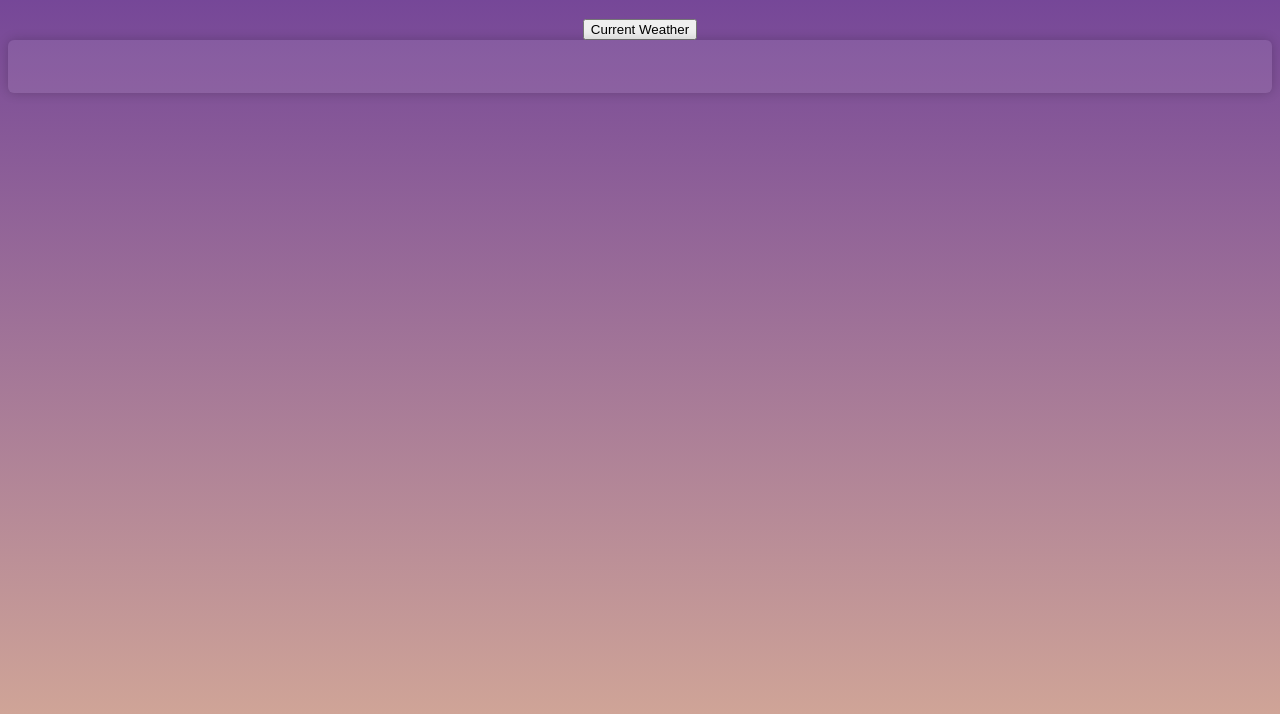
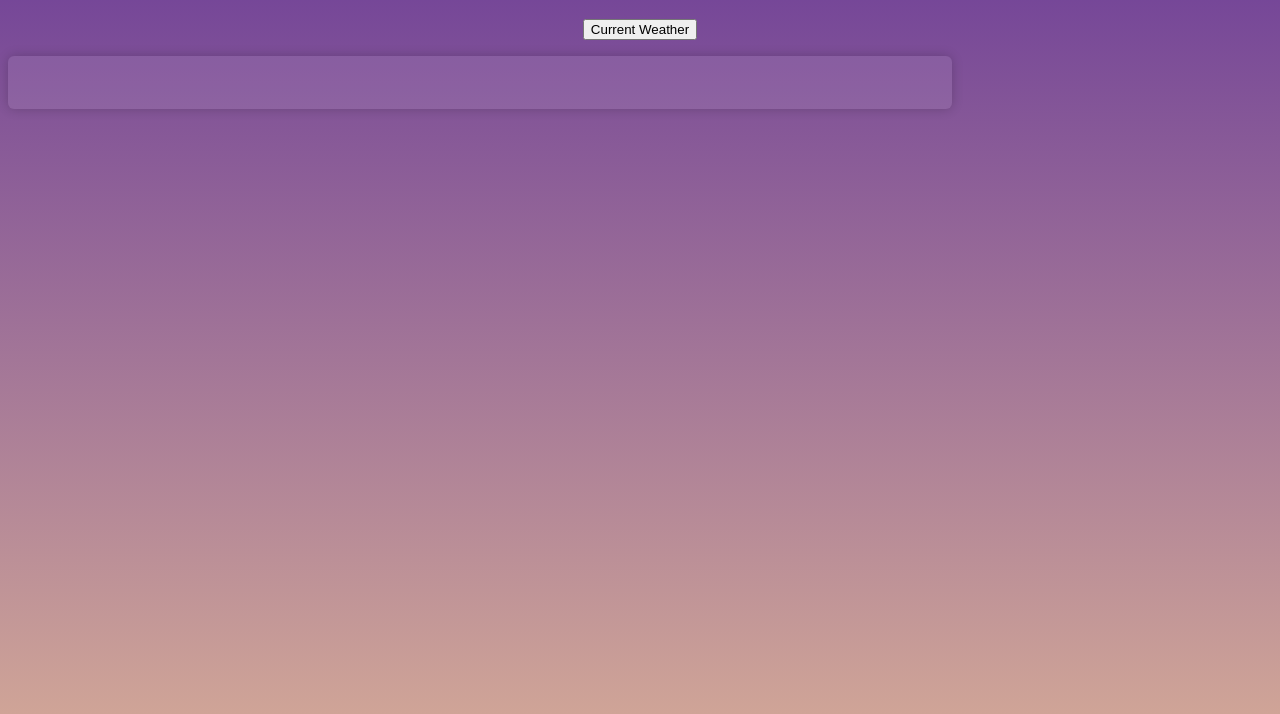
Before and after one commit to ltramos7/weatherApp, a website: page src/index.html in a window 1280 px wide. Shown: the part 62-776 px from the top of the page. Drawn offline with Linux system fonts and the light colour scheme.

Commit message:
style: added margin spacing between btn and weather info container

```diff
--- a/src/index.css
+++ b/src/index.css
@@ -26,6 +26,8 @@ body{
 }
 
 #local-weather-info-container{
+    margin-top: 1rem;
+    margin-right: 20rem;
     padding: 1rem;
     background-color: rgba(255, 255, 255, 0.082);
     border-radius: 6px;
```
